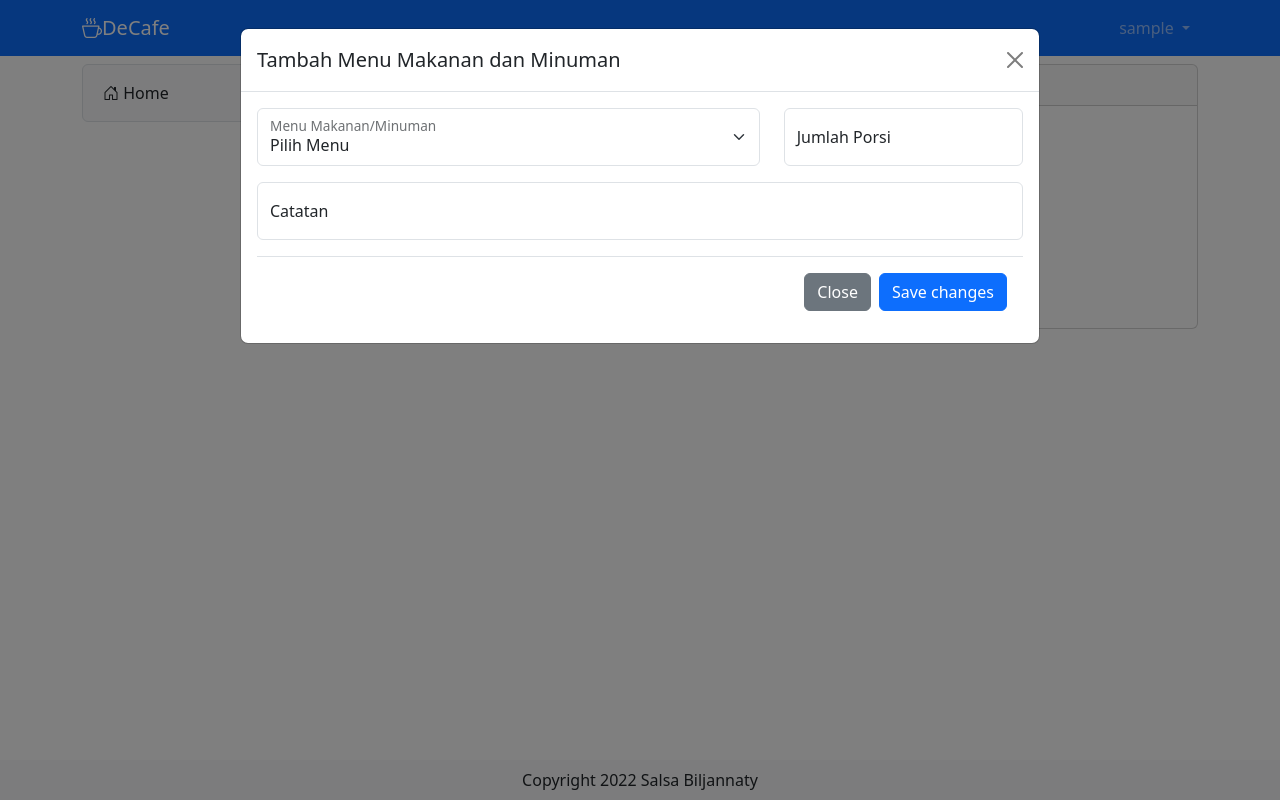
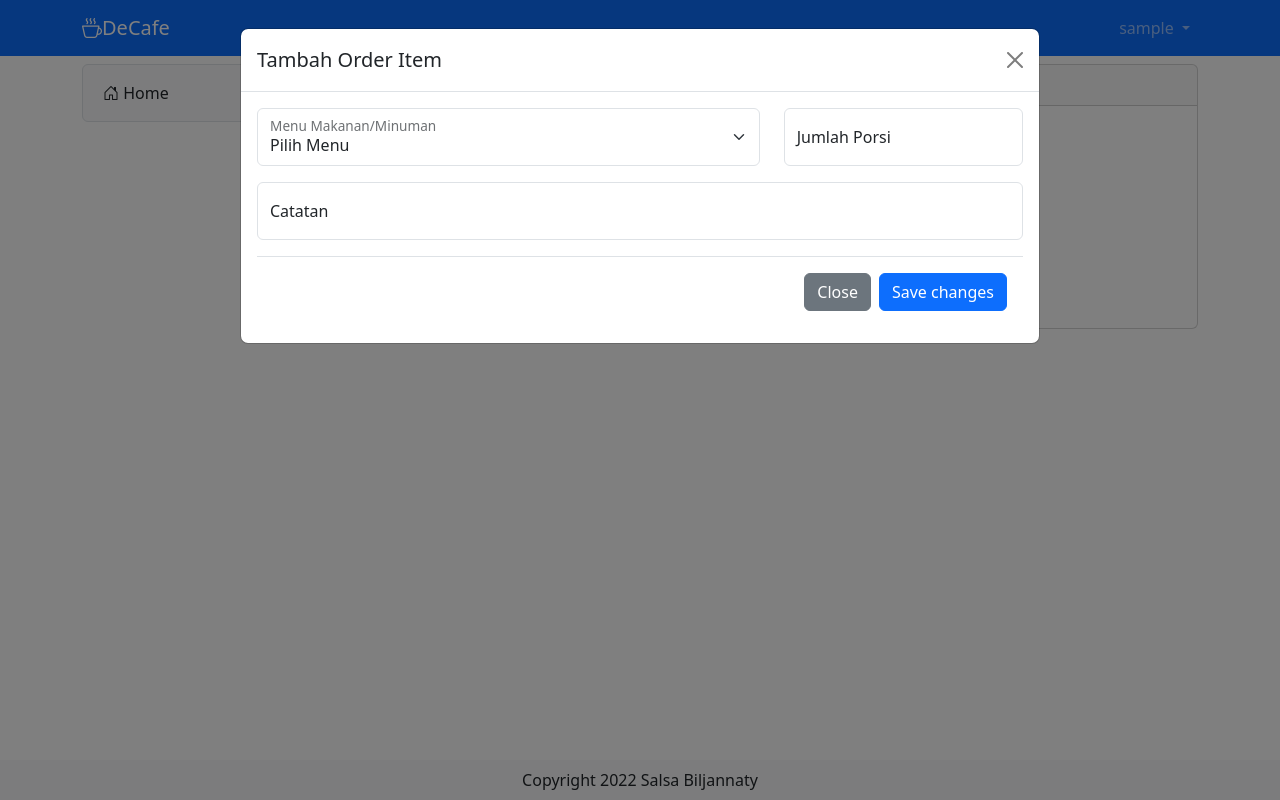
Before and after one commit to Sal123xya/project_kuliah_2B_SalsaBiljannaty, a PHP site: the page made by DeCafe/index.php in a window 1280 px wide, after a click on "Item". Run offline with PHP 8.4, Linux system fonts and the light colour scheme; the visitor is signed in with stand-in values (Sample User, id 1); tables that the repository leaves empty or names only in its code hold one stand-in row (values such as "Sample post"); data that the repository does not hold is empty.

Commit message:
perubahan

```diff
--- a/DeCafe/menu.php
+++ b/DeCafe/menu.php
@@ -128,7 +128,7 @@ $select_kat_menu = mysqli_query($conn, "SELECT id_kat_menu, kategori_menu FROM t
                         <div class="modal-dialog modal-xl modal-fullscreen-md-down">
                             <div class="modal-content">
                                 <div class="modal-header">
-                                    <h1 class="modal-title fs-5" id="exampleModalLabel">Tambah Menu Makanan dan Minuman</h1>
+                                    <h1 class="modal-title fs-5" id="exampleModalLabel">Detail Menu Makanan dan Minuman</h1>
                                     <button type="button" class="btn-close" data-bs-dismiss="modal" aria-label="Close"></button>
                                 </div>
                                 <div class="modal-body">
@@ -218,7 +218,7 @@ $select_kat_menu = mysqli_query($conn, "SELECT id_kat_menu, kategori_menu FROM t
                         <div class="modal-dialog modal-xl modal-fullscreen-md-down">
                             <div class="modal-content">
                                 <div class="modal-header">
-                                    <h1 class="modal-title fs-5" id="exampleModalLabel">Tambah Menu Makanan dan Minuman</h1>
+                                    <h1 class="modal-title fs-5" id="exampleModalLabel">Edit Menu Makanan dan Minuman</h1>
                                     <button type="button" class="btn-close" data-bs-dismiss="modal" aria-label="Close"></button>
                                 </div>
                                 <div class="modal-body">
@@ -324,7 +324,7 @@ $select_kat_menu = mysqli_query($conn, "SELECT id_kat_menu, kategori_menu FROM t
                         <div class="modal-dialog modal-md modal-fullscreen-md-down">
                             <div class="modal-content">
                                 <div class="modal-header">
-                                    <h1 class="modal-title fs-5" id="exampleModalLabel">Delete Data User</h1>
+                                    <h1 class="modal-title fs-5" id="exampleModalLabel">Delete Data Daftar Menu</h1>
                                     <button type="button" class="btn-close" data-bs-dismiss="modal" aria-label="Close"></button>
                                 </div>
                                 <div class="modal-body">
--- a/DeCafe/order_item.php
+++ b/DeCafe/order_item.php
@@ -55,7 +55,7 @@ $select_kat_menu = mysqli_query($conn, "SELECT id, nama_menu FROM tb_daftar_menu
                 <div class="modal-dialog modal-lg modal-fullscreen-md-down">
                     <div class="modal-content">
                         <div class="modal-header">
-                            <h1 class="modal-title fs-5" id="exampleModalLabel">Tambah Menu Makanan dan Minuman</h1>
+                            <h1 class="modal-title fs-5" id="exampleModalLabel">Tambah Order Item</h1>
                             <button type="button" class="btn-close" data-bs-dismiss="modal" aria-label="Close"></button>
                         </div>
                         <div class="modal-body">
@@ -129,7 +129,7 @@ $select_kat_menu = mysqli_query($conn, "SELECT id, nama_menu FROM tb_daftar_menu
                         <div class="modal-dialog modal-lg modal-fullscreen-md-down">
                             <div class="modal-content">
                                 <div class="modal-header">
-                                    <h1 class="modal-title fs-5" id="exampleModalLabel">Tambah Menu Makanan dan Minuman</h1>
+                                    <h1 class="modal-title fs-5" id="exampleModalLabel">Edit Order Item</h1>
                                     <button type="button" class="btn-close" data-bs-dismiss="modal" aria-label="Close"></button>
                                 </div>
                                 <div class="modal-body">
@@ -203,7 +203,7 @@ $select_kat_menu = mysqli_query($conn, "SELECT id, nama_menu FROM tb_daftar_menu
                         <div class="modal-dialog modal-md modal-fullscreen-md-down">
                             <div class="modal-content">
                                 <div class="modal-header">
-                                    <h1 class="modal-title fs-5" id="exampleModalLabel">Delete Data User</h1>
+                                    <h1 class="modal-title fs-5" id="exampleModalLabel">Delete Order Item</h1>
                                     <button type="button" class="btn-close" data-bs-dismiss="modal" aria-label="Close"></button>
                                 </div>
                                 <div class="modal-body">
```
